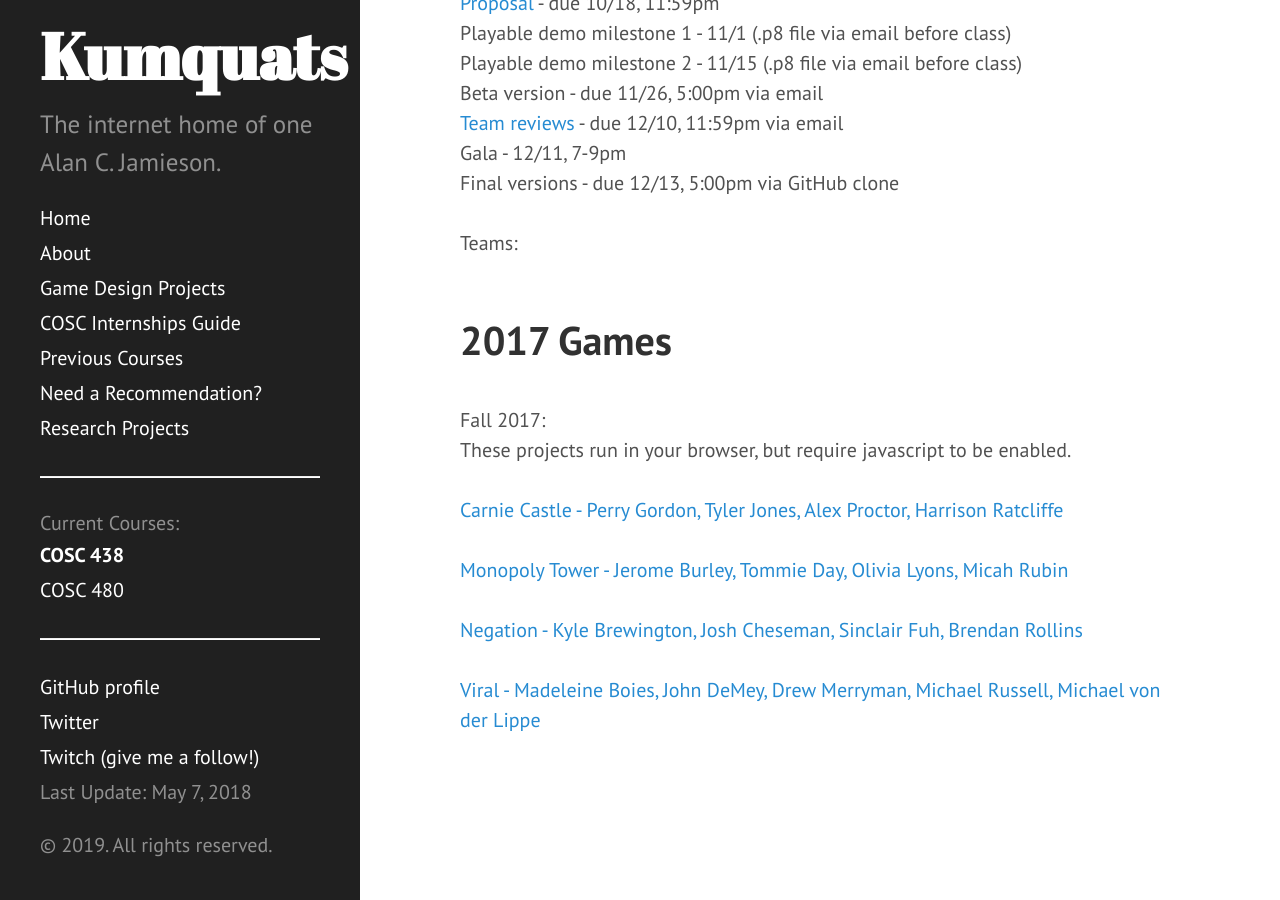
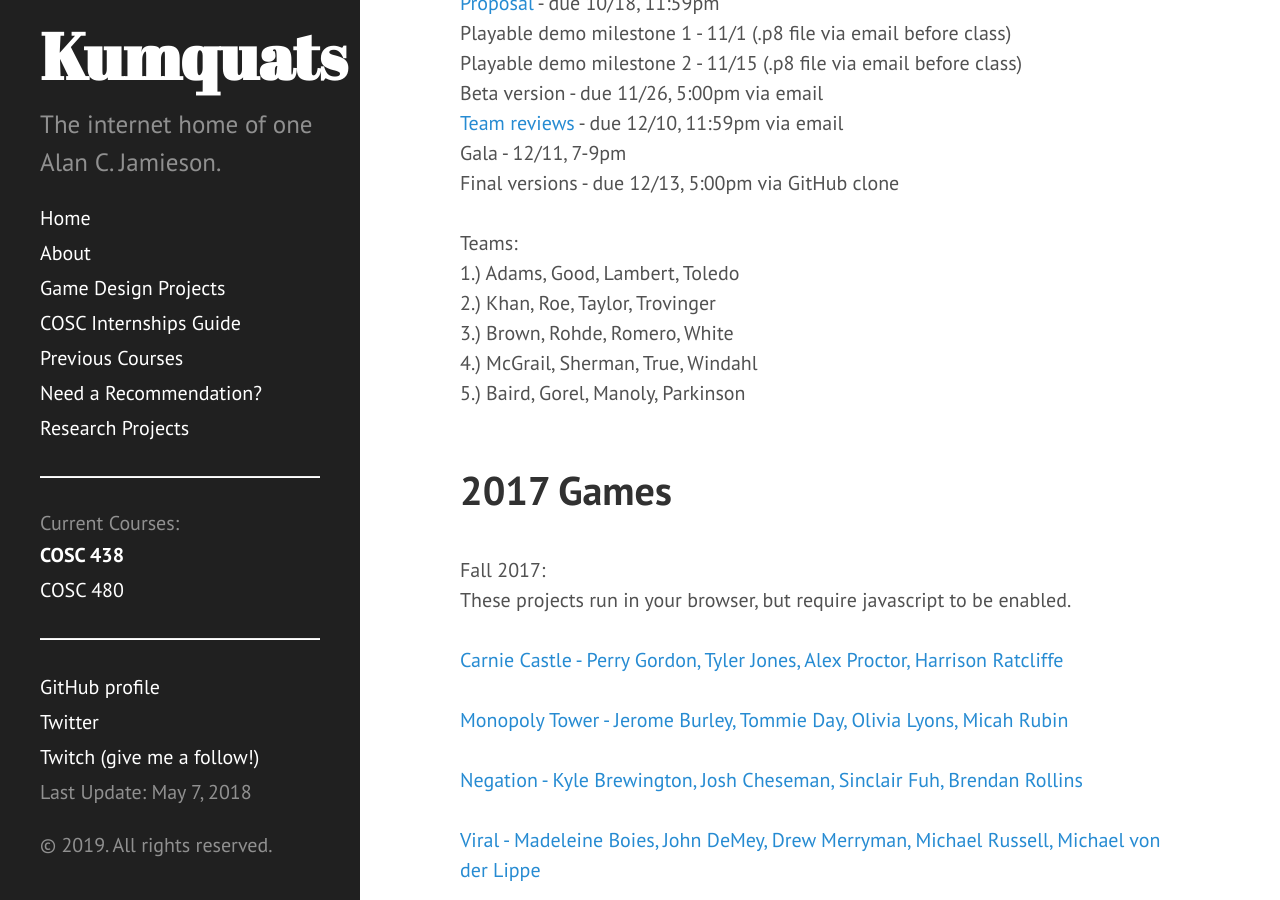
Before and after one commit to ripark/ripark.github.io, a Jekyll site: the page built from f19/cosc438.html, in a window 1280 px wide and 900 px high, scrolled down 1339 px. Built offline with Jekyll 4.4.1, drawn with Linux system fonts in a browser that asks for light colours; Markdown is read by kramdown in place of the engine named in the settings.

Commit message:
Update cosc438.html

```diff
--- a/f19/cosc438.html
+++ b/f19/cosc438.html
@@ -68,6 +68,11 @@ Final versions - due 12/13, 5:00pm via GitHub clone<br>
 <br>
 Teams:
 <br>
+1.) Adams, Good, Lambert, Toledo<br>
+2.) Khan, Roe, Taylor, Trovinger<br>
+3.) Brown, Rohde, Romero, White<br>
+4.) McGrail, Sherman, True, Windahl<br>
+5.) Baird, Gorel, Manoly, Parkinson<br>
 <br>
 <h1>2017 Games</h1>
 <br>
```
